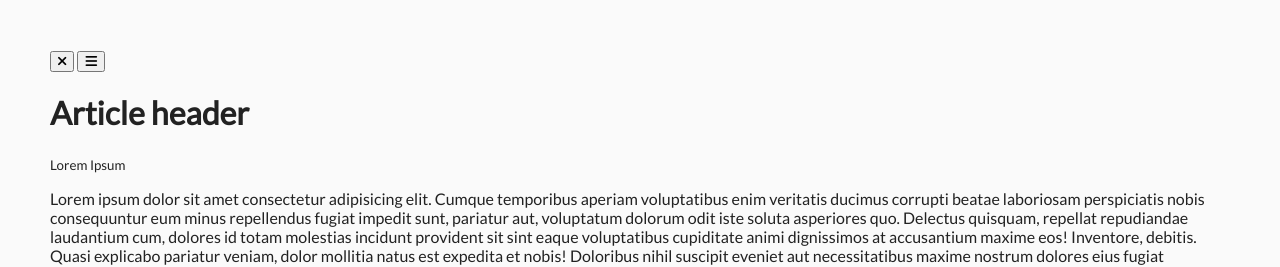
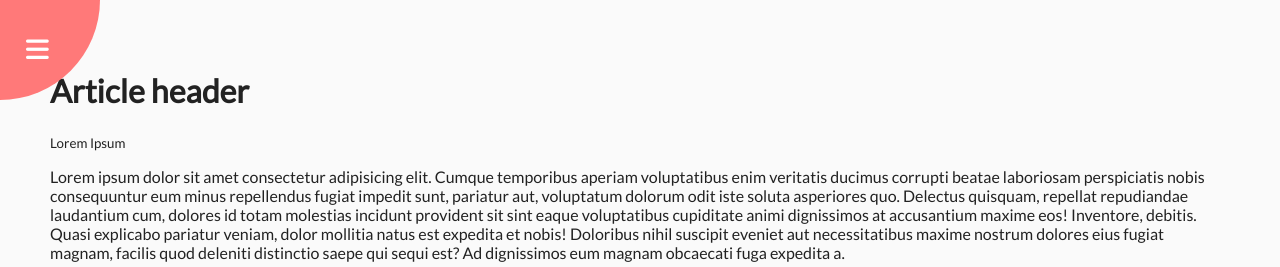
Before and after one commit to Solid2105/rotating_nav, a plain HTML site: page index.html in a window 1280 px wide. Shown: the top 267 px of the page. Drawn offline with Linux system fonts and the light colour scheme.

Commit message:
Added styles for navigation circle

```diff
--- a/style.css
+++ b/style.css
@@ -32,3 +32,55 @@ body {
     -ms-transform: rotate(-20deg);
     -o-transform: rotate(-20deg);
 }
+
+.circle-container {
+    position: fixed;
+    top: -100px;
+    left: -100px;
+}
+
+.circle {
+    background-color: #ff7979;
+    height: 200px;
+    width: 200px;
+    border-radius: 50%;
+    -webkit-border-radius: 50%;
+    -moz-border-radius: 50%;
+    -ms-border-radius: 50%;
+    -o-border-radius: 50%;
+    position: relative;
+    transition: transform 0.5s linear;
+    -webkit-transition: transform 0.5s linear;
+    -moz-transition: transform 0.5s linear;
+    -ms-transition: transform 0.5s linear;
+    -o-transition: transform 0.5s linear;
+}
+
+.circle button {
+    color: #fff;
+    position: absolute;
+    top: 50%;
+    left: 50%;
+    height: 100px;
+    background: transparent;
+    border: 0;
+    font-size: 26px;
+}
+
+.circle button:focus {
+    outline: none;
+}
+
+.circle button#open {
+    left: 60%;
+}
+
+.circle button#close {
+    top: 60%;
+    transform: rotate(90deg);
+    -webkit-transform: rotate(90deg);
+    -moz-transform: rotate(90deg);
+    -ms-transform: rotate(90deg);
+    -o-transform: rotate(90deg);
+    transform-origin: top left;
+}
```
